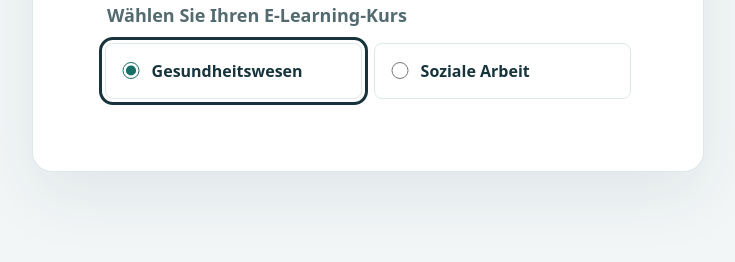
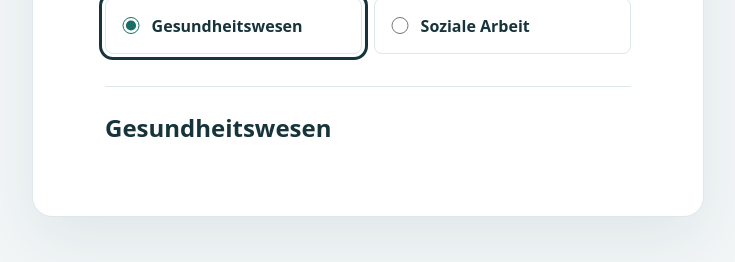
Before and after one commit to auroramonticelli/ENGAGE_WP4_e-learning-NAV, a plain HTML site: page index.html in a window 1280 px wide. Both pictures are taken after a click on the label "Gesundheitswesen". Shown: the part 420-682 px from the top of the page, without its empty margins (272-1007 px from the left). Drawn offline with Linux system fonts and the light colour scheme.

Commit message:
set up specific pages to start individual e-learning courses
- healthcare vs social work e-learning moduls

```diff
--- a/index.html
+++ b/index.html
@@ -23,6 +23,15 @@
           </label>
         </div>
       </fieldset>
+      <section class="course-content" id="healthcare-content" data-course-content="healthcare" aria-labelledby="healthcare-heading" hidden>
+        <h2 id="healthcare-heading">Gesundheitswesen</h2>
+        <!-- Add the Gesundheitswesen course content here. -->
+      </section>
+      <section class="course-content" id="social-work-content" data-course-content="social-work" aria-labelledby="social-work-heading" hidden>
+        <h2 id="social-work-heading">Soziale Arbeit</h2>
+        <!-- Add the Soziale Arbeit course content here. -->
+      </section>
     </main>
+    <script src="script.js" defer></script>
   </body>
 </html>
--- a/script.js
+++ b/script.js
@@ -0,0 +1,16 @@
+const courseChoices = document.querySelectorAll('input[name="course"]');
+const courseSections = document.querySelectorAll("[data-course-content]");
+
+function showSelectedCourse() {
+  const selectedCourse = document.querySelector('input[name="course"]:checked')?.value;
+
+  courseSections.forEach((section) => {
+    section.hidden = section.dataset.courseContent !== selectedCourse;
+  });
+}
+
+courseChoices.forEach((choice) => {
+  choice.addEventListener("change", showSelectedCourse);
+});
+
+showSelectedCourse();
--- a/style.css
+++ b/style.css
@@ -78,3 +78,14 @@ h1 {
   outline: 3px solid #17343c;
   outline-offset: 3px;
 }
+
+.course-content {
+  margin-top: 2rem;
+  padding-top: 1.5rem;
+  border-top: 1px solid #dce8e9;
+}
+
+.course-content h2 {
+  margin: 0;
+  font-size: 1.5rem;
+}
```
